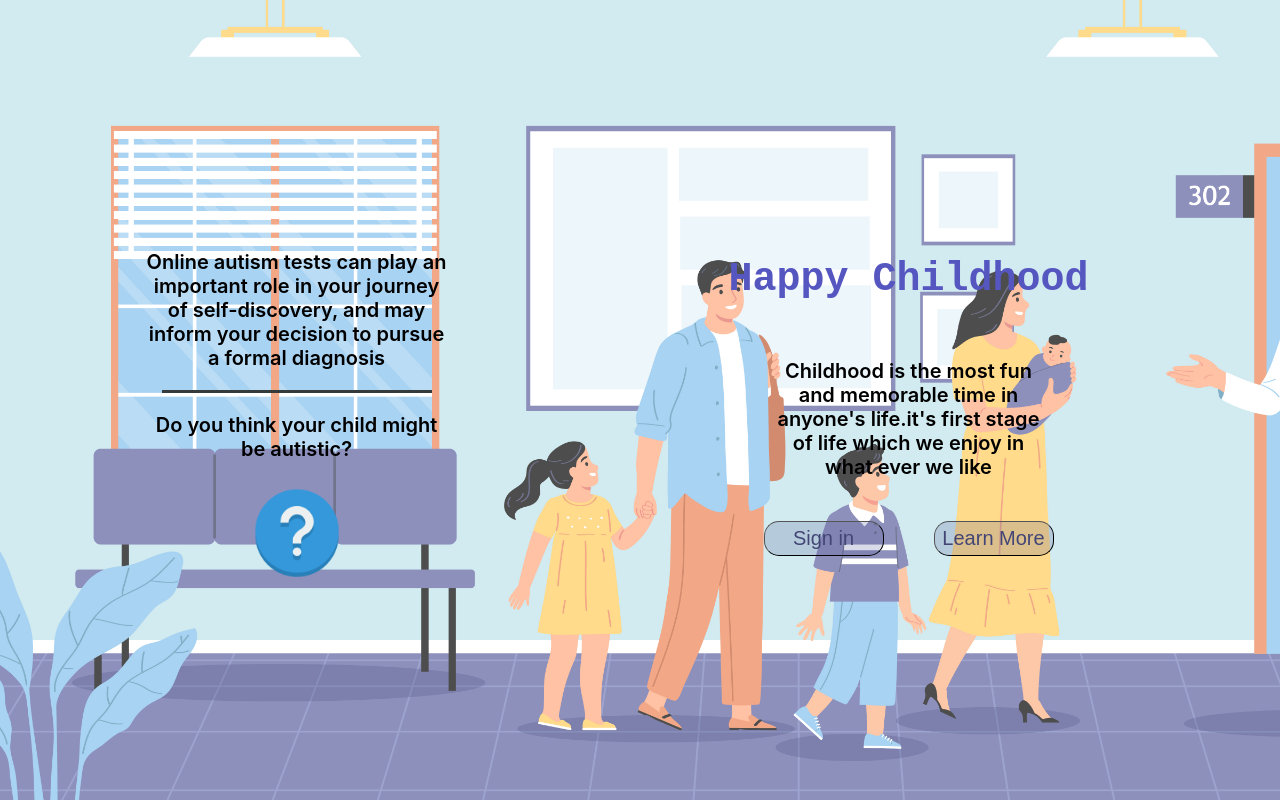
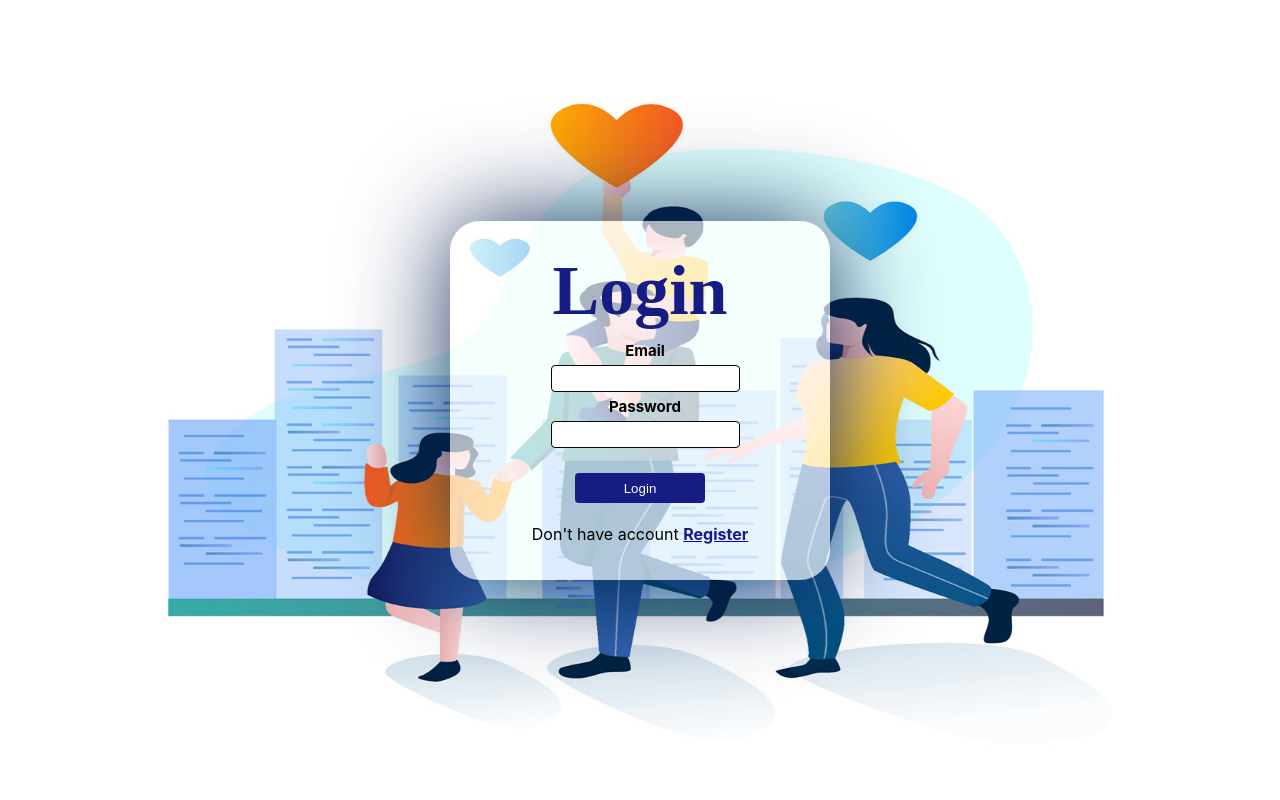
Before and after one commit to wssfernando99/Mproject, a React (Create React App) app: page / in a window 1280 px wide. Built offline with nearby package versions, Linux system fonts and the light colour scheme.

Commit message:
modify app.js file and route pages

```diff
--- a/src/App.js
+++ b/src/App.js
@@ -1,12 +1,20 @@
-
-import './App.css';
-import { Welcome } from './pages/Welcome';
+import React from "react";
+// import Register from './component/Reg';
+import  Login from "./pages/Login";
+import Register from "./pages/Register";
+import { BrowserRouter as Router, Route, Routes } from "react-router-dom";
+import Homepage from "./pages/Homepage";
 
 function App() {
   return (
-    <div className='App'>
-      <Welcome />
-    </div>
+    <Router>
+      <Routes>
+        <Route exact path="/" element={<Login />} />
+        <Route exact path="/register" element={<Register />} />
+        <Route exact path="/login" element={<Login />} />
+        <Route exact path="/home" element={<Homepage />} />
+      </Routes>
+    </Router>
   );
 }
 
```
